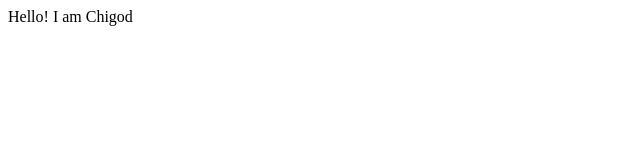
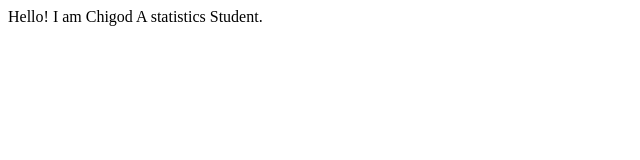
Before and after one commit to Chigozirimvictor/learnable-assesment-2, a plain HTML site: page index.html in a window 1280 px wide. Shown: the whole page, without its empty margins (0-640 px from the left). Drawn offline with Linux system fonts and the light colour scheme.

Commit message:
added name

```diff
--- a/index.html
+++ b/index.html
@@ -8,5 +8,6 @@
 <body>
     Hello!
     I am Chigod
+    A statistics Student.
 </body>
 </html>
```
